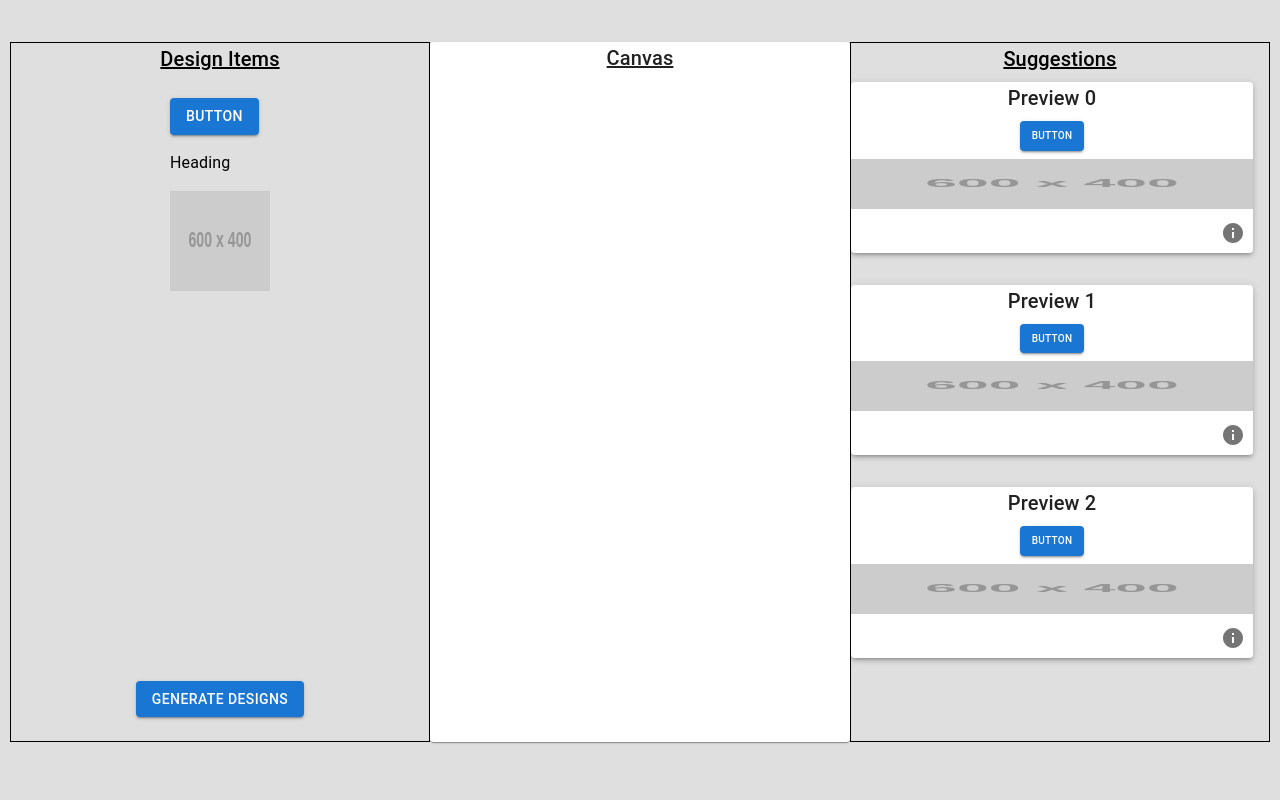
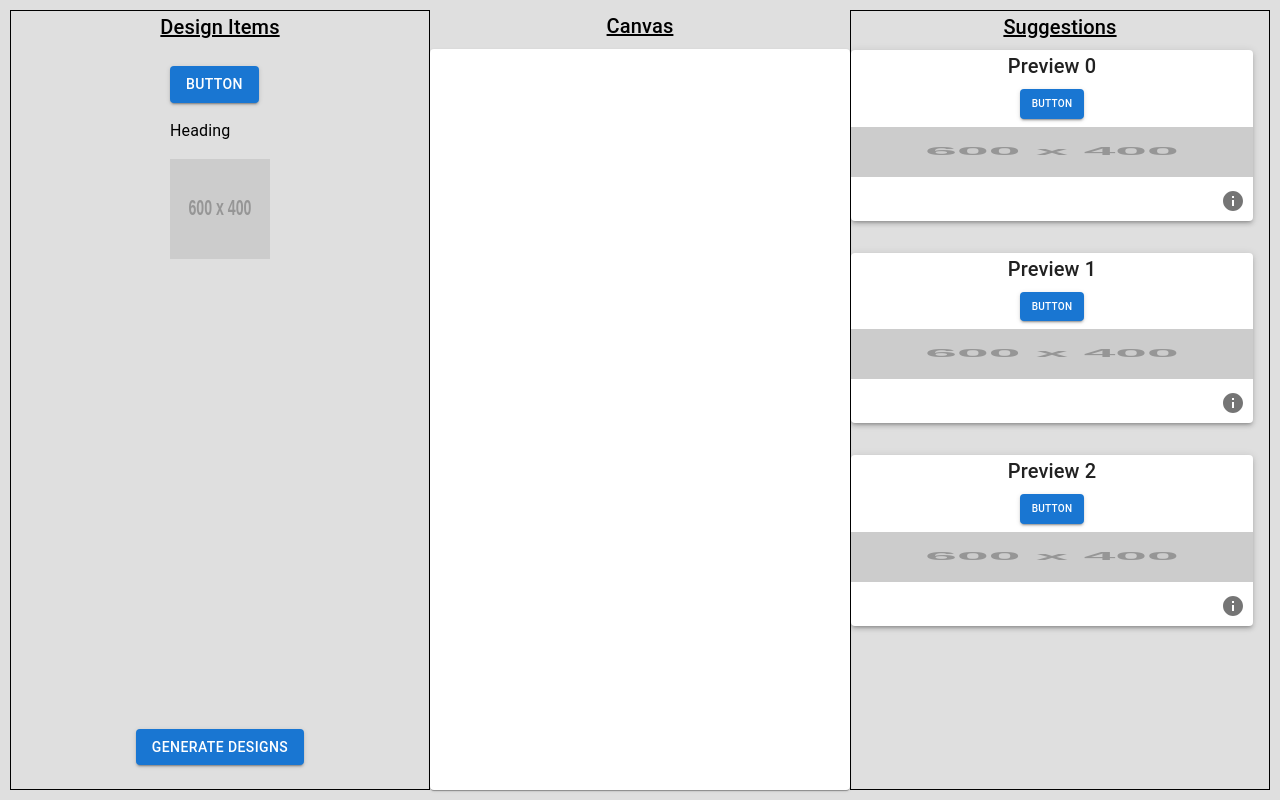
Before and after one commit to erdoganabaci/design-suggestions, a React (Vite) app: page / in a window 1280 px wide. Built offline with nearby package versions, Linux system fonts and the light colour scheme.

Commit message:
Refactor Canvas component and DG1Prototype layout

```diff
--- a/src/prototypes/dg1/components/Canvas.jsx
+++ b/src/prototypes/dg1/components/Canvas.jsx
@@ -57,15 +57,17 @@ const Canvas = () => {
     }
   }
   return (
-    <Paper ref={dropRef} style={{ minHeight: "400px", width: "100%" }}>
-      <Typography variant="h6" gutterBottom sx={{ textDecoration: "underline" }}>
+    <>
+      <Typography variant="h6" gutterBottom component="div" sx={{ textDecoration: "underline" }}>
         Canvas
       </Typography>
-      <Box style={{ position: "relative" }}>
-        {/* For potential positioning */}
-        {droppedItems.map((item) => renderDroppedItem(item))}
-      </Box>
-    </Paper>
+      <Paper ref={dropRef} style={{ height: "100%", width: "100%" }}>
+        <Box style={{ position: "relative" }}>
+          {/* For potential positioning */}
+          {droppedItems.map((item) => renderDroppedItem(item))}
+        </Box>
+      </Paper>
+    </>
   )
 }
 
--- a/src/prototypes/dg1/index.jsx
+++ b/src/prototypes/dg1/index.jsx
@@ -8,9 +8,9 @@ const DG1Prototype = () => {
     <Grid
       container
       // spacing={2}
-      marginTop={4}
+      // marginTop={4}
       padding={"10px"}
-      style={{ width: "100vw", height: "90vh" }}
+      style={{ width: "100vw", height: "100vh" }}
       justifyContent={"space-between"}
       // gap={1}
       display={"flex"}
@@ -39,7 +39,7 @@ const DG1Prototype = () => {
           </Button>
         </Grid>
       </Grid>
-      <Grid item xs={4} xl={4} display={"flex"} justifyContent={"center"}>
+      <Grid item xs={4} xl={4} display={"flex"} flexDirection={"column"} alignItems={"center"}>
         <Canvas />
       </Grid>
       <Grid item xs={4} xl={4} sx={{ border: "1px solid black" }} style={{ paddingTop: 0 }}>
```
